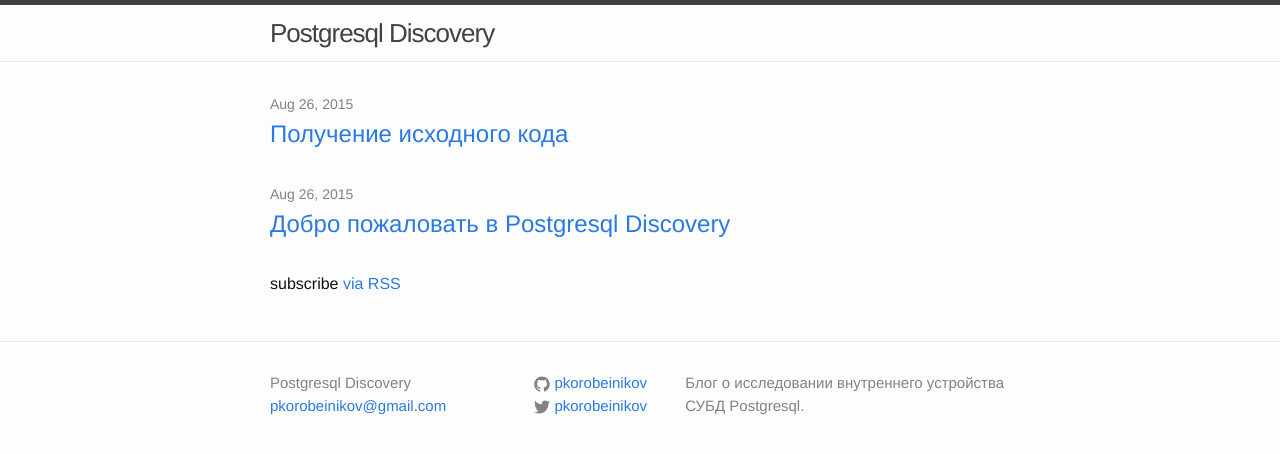
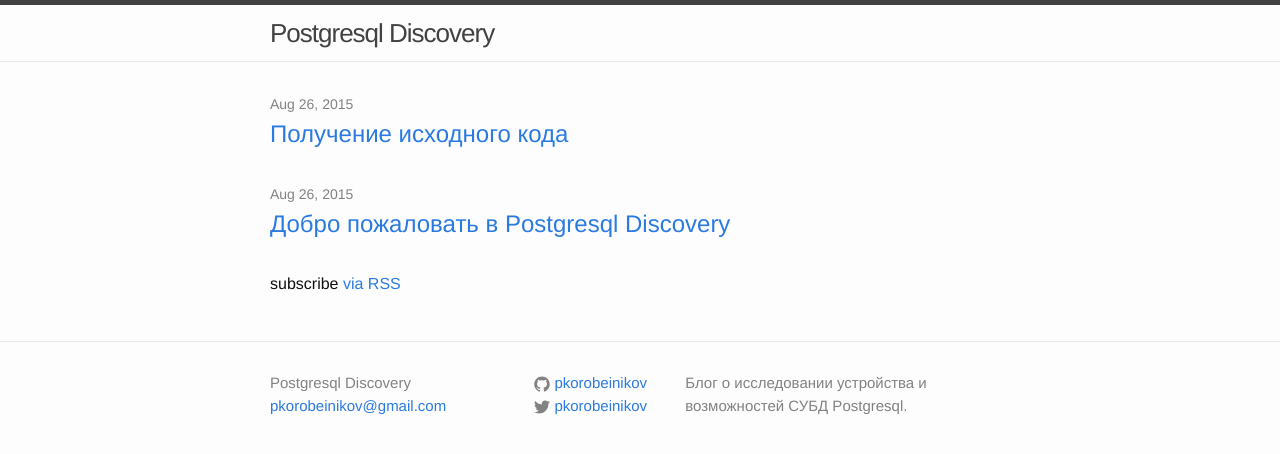
Before and after one commit to pkorobeinikov/postgresql-discovery, a Jekyll site: the page built from index.html, in a window 1280 px wide. Shown: the top 454 px of the page. Built offline with Jekyll 4.4.1, drawn with Linux system fonts in a browser that asks for light colours.

Commit message:
Update site description.

```diff
--- a/_config.yml
+++ b/_config.yml
@@ -2,7 +2,7 @@
 title: Postgresql Discovery
 email: pkorobeinikov@gmail.com
 description: > # this means to ignore newlines until "baseurl:"
-  Блог о исследовании внутреннего устройства СУБД Postgresql.
+  Блог о исследовании устройства и возможностей СУБД Postgresql.
 baseurl: ""
 url: "http://postgresql-discovery.ru"
 twitter_username: pkorobeinikov
```
